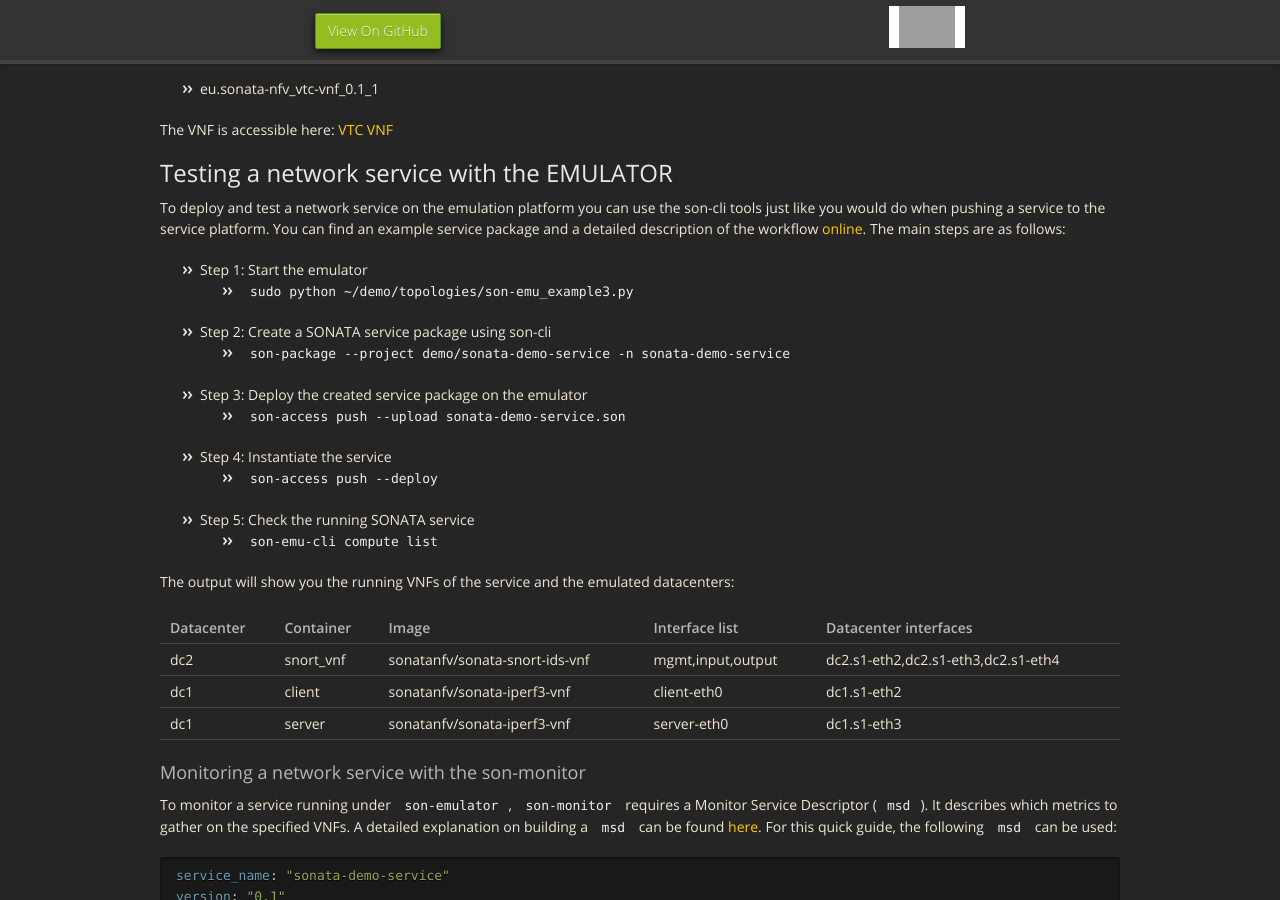
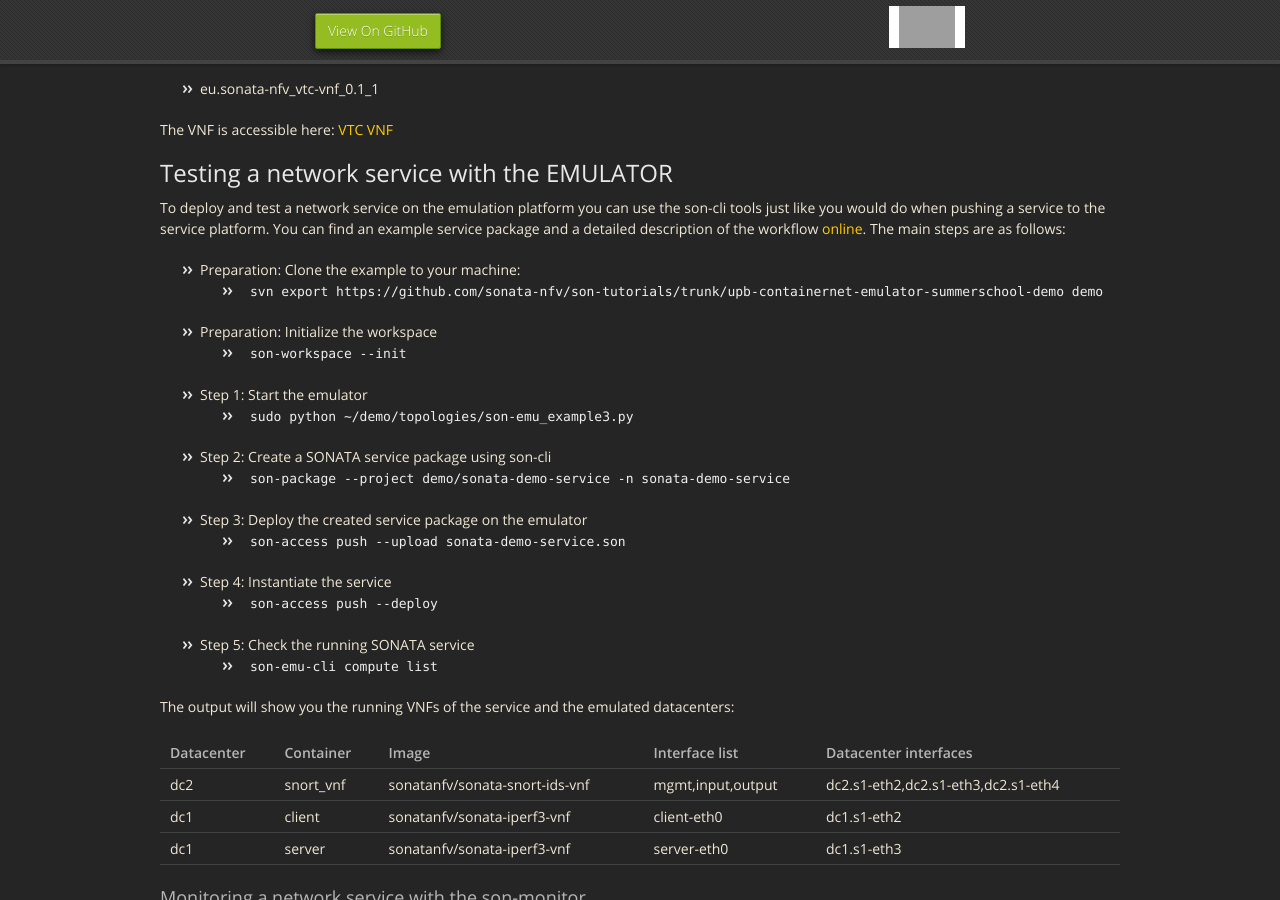
Before and after one commit to sonata-nfv/sonata-nfv.github.io, a Jekyll site: the page built from start_using.md, in a window 1280 px wide and 900 px high, scrolled down 3275 px. Built offline with Jekyll 4.4.1, drawn with Linux system fonts in a browser that asks for light colours; nearby versions of some CDN libraries; our own code applies the rules of GitHub Pages for plain Markdown files; grey boxes are pictures that could not be loaded.

Commit message:
add 2 bullet points
preparation steps at "Testing a network service with the EMULATOR" section

```diff
--- a/start_using.md
+++ b/start_using.md
@@ -155,6 +155,10 @@ The VNF is accessible here: [VTC VNF]
 
 To deploy and test a network service on the emulation platform you can use the son-cli tools just like you would do when pushing a service to the service platform. You can find an example service package and a detailed description of the workflow [online]. The main steps are as follows:
 
+-   Preparation: Clone the example to your machine:
+    -   `svn export https://github.com/sonata-nfv/son-tutorials/trunk/upb-containernet-emulator-summerschool-demo demo`
+-   Preparation: Initialize the workspace
+    -   `son-workspace --init`
 -   Step 1: Start the emulator
     -   `sudo python ~/demo/topologies/son-emu_example3.py`
 -   Step 2: Create a SONATA service package using son-cli
```
